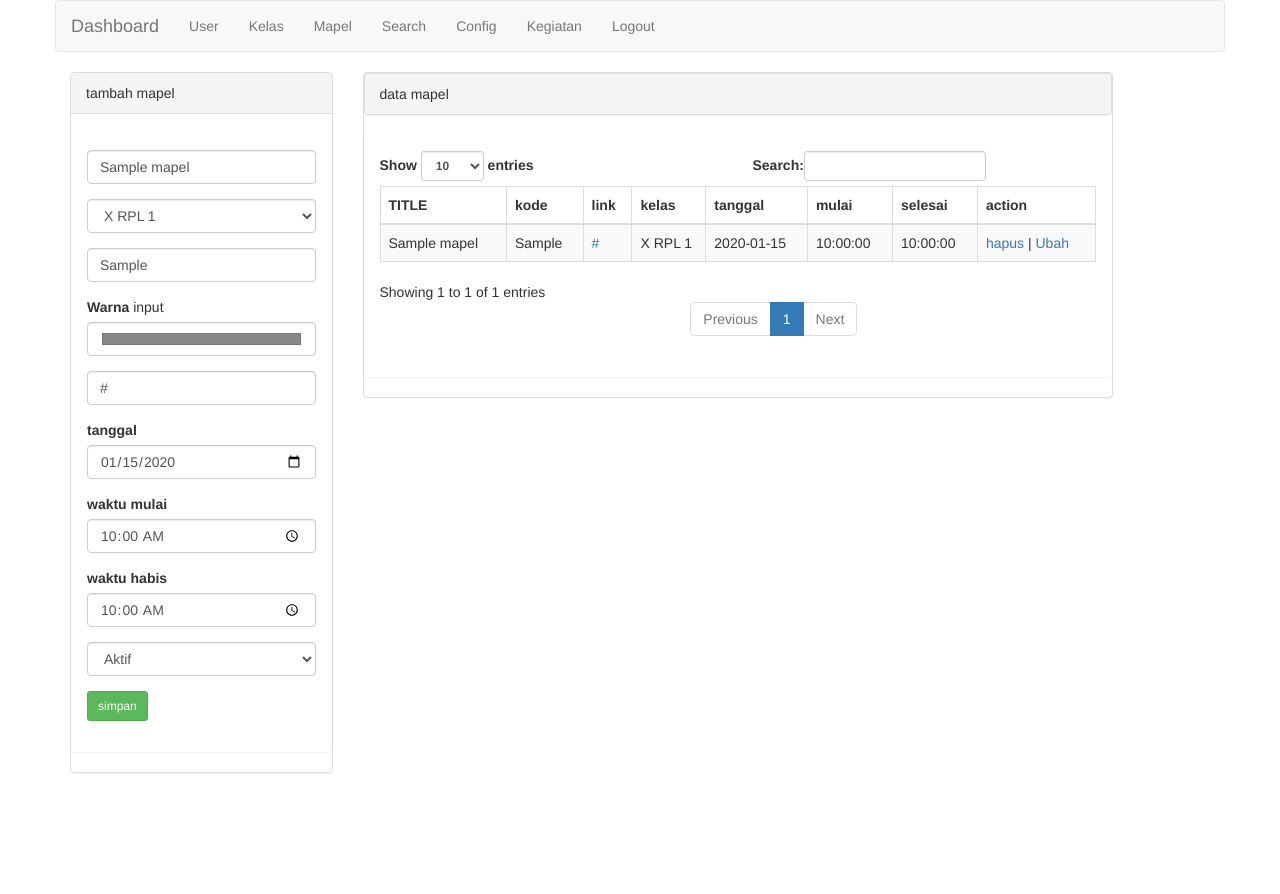
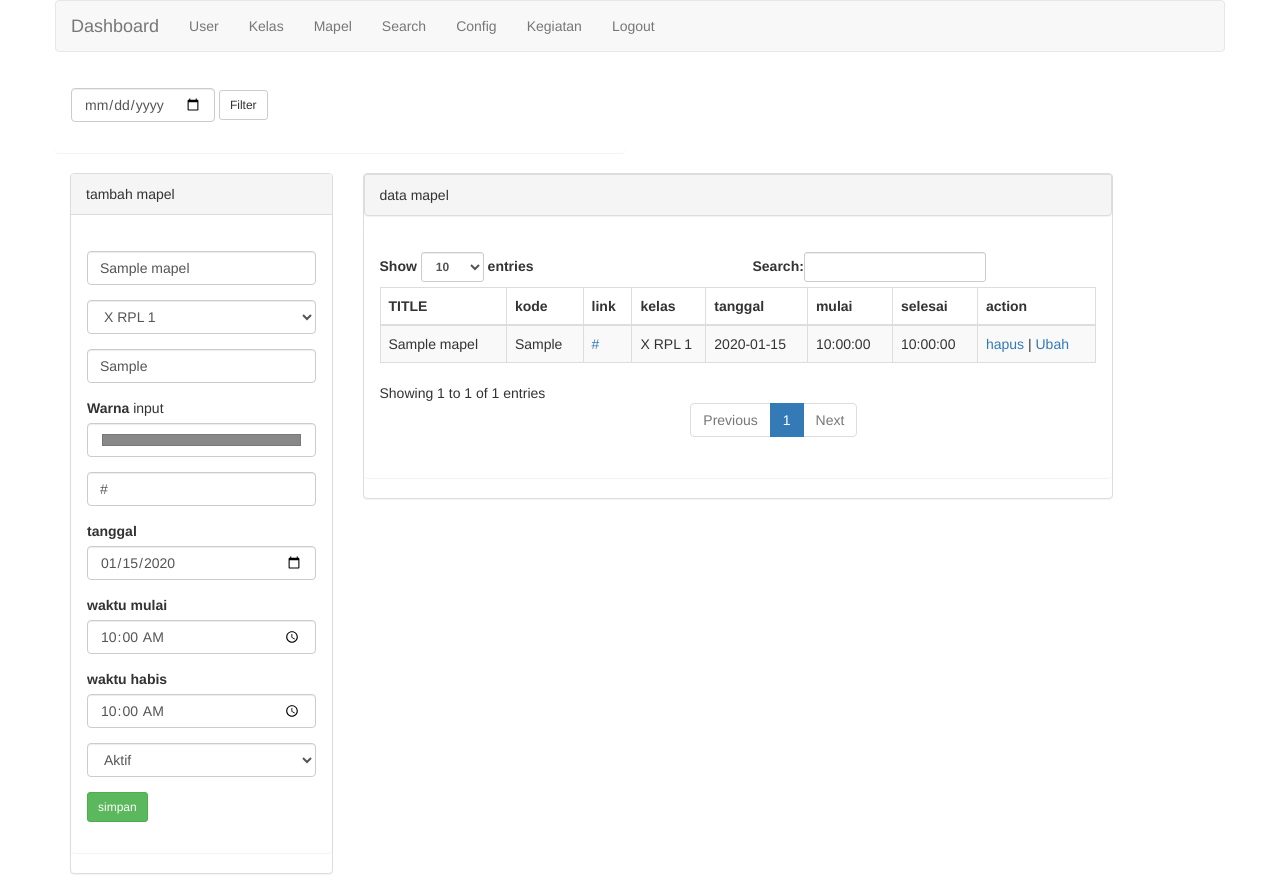
Before and after one commit to iwansafr/portal, a PHP site: page /admin/mapel.php?edit=1 in a window 1280 px wide. Before the commit the page ends 773 px from the top, so only its background shows below. Run offline with PHP 8.4, Linux system fonts and the light colour scheme; the visitor is signed in with stand-in values (Sample User, id 1); data comes from the database, SQL or seed files in the repository; tables that the repository leaves empty hold one stand-in row (values such as "Sample post").

Commit message:
filter by date

```diff
--- a/admin/mapel.php
+++ b/admin/mapel.php
@@ -56,7 +56,11 @@
 				$msg = 'gagal hapus mapel';
 			}
 		}
-		$data = $mapel->getAll($data_config);
+		$tgl = '';
+		if (!empty($_GET['tgl'])) {
+			$tgl = $_GET['tgl'];
+		}
+		$data = $mapel->getAll($data_config, $tgl);
 		?>
 		<div class="container">
 			<div class="row">
@@ -66,6 +70,20 @@
 					 ?>
 					<div class="col-md-12">
 						<div class="row">
+							<div class="row">
+								<div class="col-md-6">
+									<div class="panel">
+										<div class="panel-body">
+											<form action="" method="get">
+												<div class="form-group form-inline">
+													<input type="date" name="tgl" class="form-control" value="<?php echo $tgl ?>">
+													<input type="submit" value="Filter" class="btn btn-default btn-sm">
+												</div>
+											</form>
+										</div>
+									</div>
+								</div>
+							</div>
 							<div class="col-md-3">
 								<form action="" method="post">
 									<div class="panel panel-default">
--- a/classes/mapel.php
+++ b/classes/mapel.php
@@ -16,12 +16,15 @@ class Mapel
     }
 
     // used by create.php and edit.php to select category drop-down list
-    function getAll($config = array())
+    function getAll($config = array(), $tgl = '')
     {
         $where = '';
         if(!empty($config))
         {
             $where = ' WHERE kegiatan_id = '.$config['kegiatan_id'];
+        }
+        if(!empty($tgl)){
+            $where .= " AND date = '".$tgl."'";
         }
         //select all data
         $sql = "SELECT * FROM " . $this->table_name . "  ".$where." ORDER BY id DESC";
```
